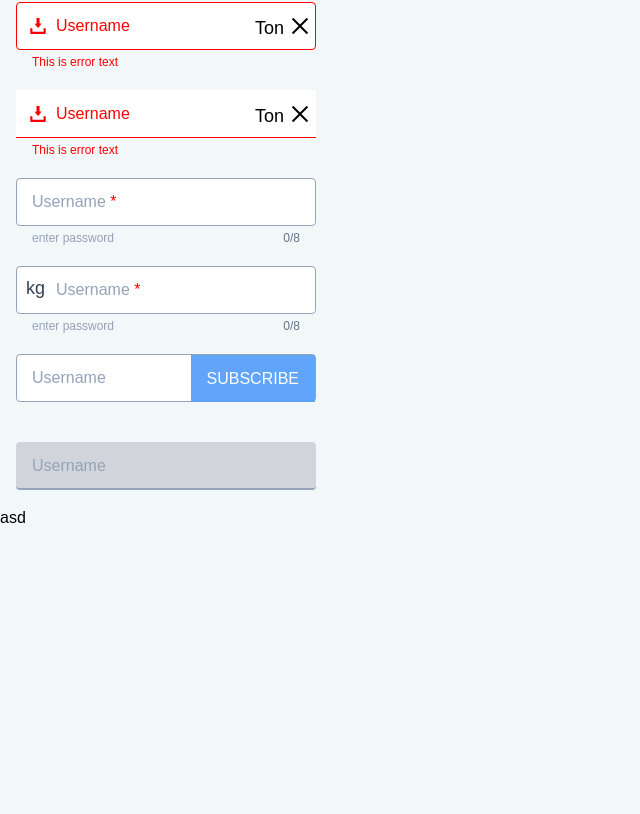
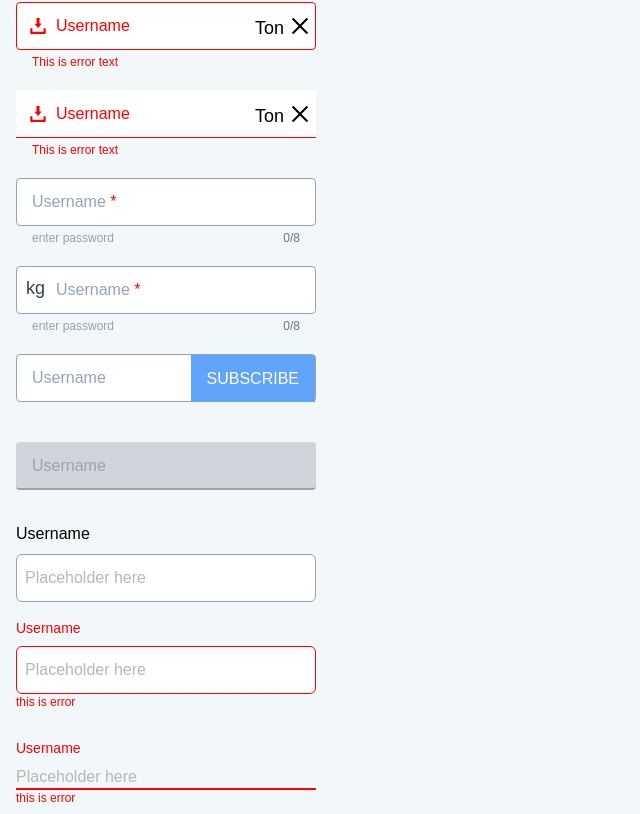
Before and after one commit to abhay-rana/component-library, a React (Create React App) app: page / in a window 1280 px wide. Shown: the part 254-1068 px from the top of the page, without its empty margins (0-640 px from the left). Before the commit the page ends 800 px from the top, so only its background shows below. Built offline with nearby package versions, Linux system fonts and the light colour scheme.

Commit message:
input component is completed

```diff
--- a/src/components/form/floating-input.js
+++ b/src/components/form/floating-input.js
@@ -35,7 +35,7 @@ const FloatingInput = memo(
 			suffix: "z-1 absolute right-0 bottom-0 ",
 		};
 		extra_class.input =
-			"w-full z-0 box-border text-gray-dark focus:border-primary focus:outline-none placeholder-gray-light hover:border-primary outline-none transition-all placeholder-transparent peer relative   border-slate-400 ";
+			"w-full z-0 box-border text-gray-dark focus:border-primary focus:outline-none placeholder-gray-light hover:border-primary outline-none transition-all placeholder-transparent peer relative border-slate-400 ";
 
 		const input_ref = useRef();
 		const [show_password, setPasswordVisibility] = useState(default_props.type == "password");
@@ -83,7 +83,7 @@ const FloatingInput = memo(
 
 		if (filled) {
 			extra_class.input += `bg-gray-300 border-0 border-b-2 hover:border-b-primary pt-5 `;
-			extra_class.label += `peer-focus:top-0 bg-transparent `;
+			extra_class.label += `peer-focus:top-0 bg-transparent top-0`;
 		}
 
 		if (!!className) {
--- a/src/components/form/input.js
+++ b/src/components/form/input.js
@@ -1,8 +1,8 @@
-import { forwardRef, memo } from "react";
+import { memo } from "react";
 import PropTypes from "prop-types";
+import { twMerge } from "tailwind-merge";
 
-const Input = memo(
-	forwardRef((props, ref) => {
+const Input = memo((props) => {
 	const default_props = {
 		type: props.type,
 		id: props.id,
@@ -23,49 +23,56 @@ const Input = memo(
 		style: props.style,
 		step: props.step,
 	};
-		const { className, error, success, small, large, children, label, stacked, controlRef, no_gap, light, note } = { ...props };
+	const { className, error, success, small, large, children, label, stacked, controlRef, no_gap, light, note, labelClassName } = { ...props };
 
-		let extraClass = "w-full z-0 box-border text-gray-dark focus:border-primary focus:outline-none placeholder-gray-light hover:border-primary";
+	let extra_class = {
+		input: "",
+		label: "",
+	};
+	extra_class.input = "w-full z-0 box-border text-gray-dark focus:border-primary focus:outline-none placeholder-gray-light outline-none hover:border-primary border border-slate-400 ";
+
 	if (small) {
-			extraClass += stacked ? " h-7 text-base" : " h-7 px-2 text-base";
+		extra_class.input += stacked ? "h-7 text-base " : "h-7 px-2 text-base ";
 	} else if (large) {
-			extraClass += stacked ? " h-10" : " h-10 px-2";
+		extra_class.input += stacked ? "h-10 " : "h-10 px-2 ";
 	} else {
-			extraClass += stacked ? " h-8 text-base" : " h-8 px-2 text-base";
+		extra_class.input += stacked ? "h-8 text-base " : "h-8 px-2 text-base ";
 	}
 
 	if (stacked) {
-			extraClass += " border-b bg-transparent px-0";
+		extra_class.input += "border-0 border-b-2 bg-transparent px-0 hover:border-b-2 ";
 	} else {
-			extraClass += " border";
+		extra_class.input += "border ";
 	}
 
 	if (light) {
-			extraClass += " text-white placeholder-gray-md";
+		extra_class.input += "text-white placeholder-gray-md ";
 	}
 
 	const showError = (typeof error != "boolean" && error) || (typeof success != "boolean" && success);
 
 	if (showError) {
-			extraClass += " border-danger";
+		extra_class.input += "border-danger ";
 	} else if (success) {
-			extraClass += " border-success";
-		} else {
-			extraClass += " border-gray-light";
+		extra_class.input += "border-success ";
 	}
 
 	if (className) {
-			extraClass += ` ${className}`;
+		extra_class.input += `${className} `;
+	}
+	if (labelClassName) {
+		extra_class.label += `${labelClassName} `;
+		if (!!error) extra_class.label += `text-danger `;
 	}
 
 	return (
 		<div className="group">
-				{label ? <label className={`mb-1 block text-xs font-normal ${showError ? "text-danger" : "text-gray-500"} group-hover:text-primary`}>{label}</label> : null}
+			{label ? <label className={twMerge(`mb-1 block text-xs font-normal text-gray-500 group-hover:text-primary ${extra_class.label}`)}>{label}</label> : null}
 			{children}
 			<input
 				{...default_props}
-					className={extraClass.input}
-					ref={ref}
+				className={twMerge(extra_class.input)}
+				ref={controlRef}
 			/>
 			{error || note ? (
 				<div className="h-6">
@@ -78,8 +85,7 @@ const Input = memo(
 			) : null}
 		</div>
 	);
-	})
-);
+});
 export default Input;
 Input.propTypes = {
 	/** string type default is text  */
--- a/src/screens/floating-label-input.js
+++ b/src/screens/floating-label-input.js
@@ -231,7 +231,6 @@ const FloatingLabelTest = () => {
 						onChange={(e) => setUsername(e.target.value)}
 						type="text"
 						placeholder="text"
-						className="pr-[134px]"
 						label="Username"
 						base
 						large
--- a/src/screens/normal-label.js
+++ b/src/screens/normal-label.js
@@ -1,9 +1,54 @@
-import React from "react";
+import React, { useState } from "react";
+
+import Input from "components/form/input";
 
 const NormalLabel = () => {
+	const [state, setState] = useState("");
+	const [error, setError] = useState("this is error");
 	return (
 		<>
-			<div>asd</div>
+			<div>
+				<div className="m-4 w-[300px] ">
+					<Input
+						type="text"
+						placeholder="Placeholder here"
+						label="Username"
+						value={state}
+						className="h-12 rounded-md"
+						labelClassName="text-black text-md mb-2"
+						onChange={(e) => setState(e.target.value)}
+					/>
+				</div>
+				{/* style the label */}
+				<div className="m-4 w-[300px] ">
+					<Input
+						type="text"
+						placeholder="Placeholder here"
+						label="Username"
+						value={state}
+						error={error}
+						className="h-12 rounded-md"
+						labelClassName="text-black text-sm mb-2"
+						onChange={(e) => setState(e.target.value)}
+						onFocus={() => setError("")}
+					/>
+				</div>
+				{/* stacked */}
+				<div className="m-4 w-[300px] ">
+					<Input
+						type="text"
+						label="Username"
+						value={state}
+						error={error}
+						stacked
+						placeholder="Placeholder here"
+						className="pt-2"
+						labelClassName="text-black text-sm relative top-1"
+						onChange={(e) => setState(e.target.value)}
+						onFocus={() => setError("")}
+					/>
+				</div>
+			</div>
 		</>
 	);
 };
```
Also changed, not shown: 1 other file (tests, documents, lock files or other folders). Lines whose indentation alone changed are shown as unchanged.
